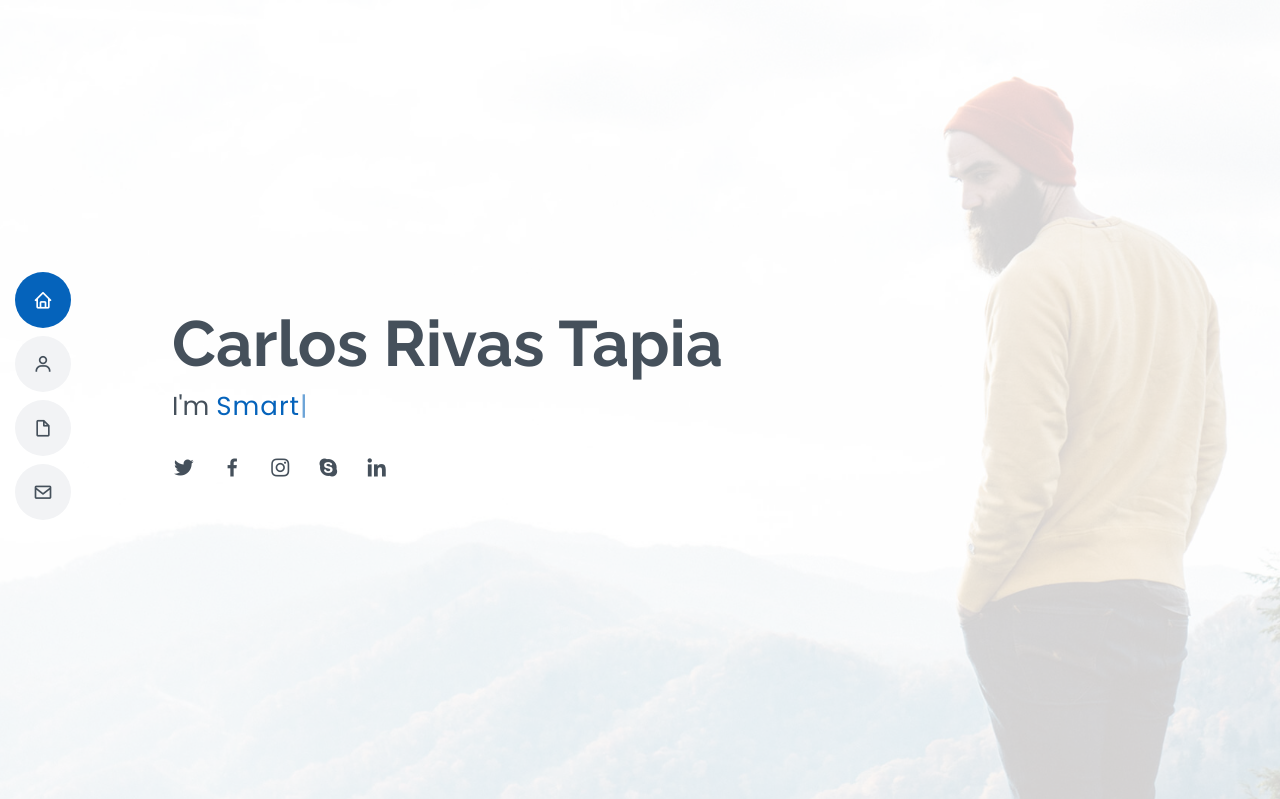
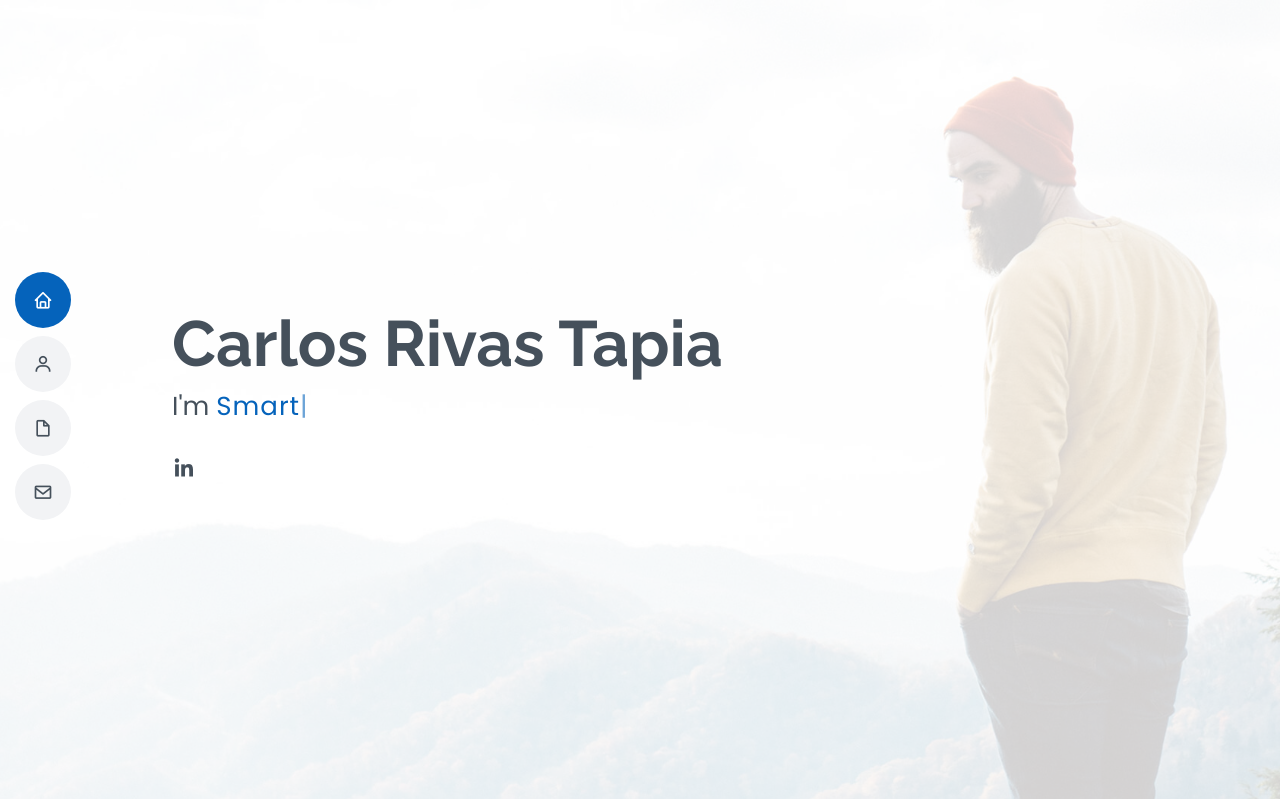
Before and after one commit to Carlos141205/-1101-final-project-, a Flask app: page / in a window 1280 px wide. Shown: the top 799 px of the page. Run offline with Flask 3, Linux system fonts and the light colour scheme; some libraries are stand-ins or nearby versions.

Commit message:
modified:   templates/index.html

```diff
--- a/templates/index.html
+++ b/templates/index.html
@@ -61,10 +61,6 @@
       <h1>Carlos Rivas Tapia</h1>
       <p>I'm <span class="typed" data-typed-items="Professional, Smart, Designer, Developer"></span></p>
       <div class="social-links">
-        <a href="#" class="twitter"><i class="bx bxl-twitter"></i></a>
-        <a href="#" class="facebook"><i class="bx bxl-facebook"></i></a>
-        <a href="#" class="instagram"><i class="bx bxl-instagram"></i></a>
-        <a href="#" class="google-plus"><i class="bx bxl-skype"></i></a>
         <a href="#" class="linkedin"><i class="bx bxl-linkedin"></i></a>
       </div>
     </div>
```
